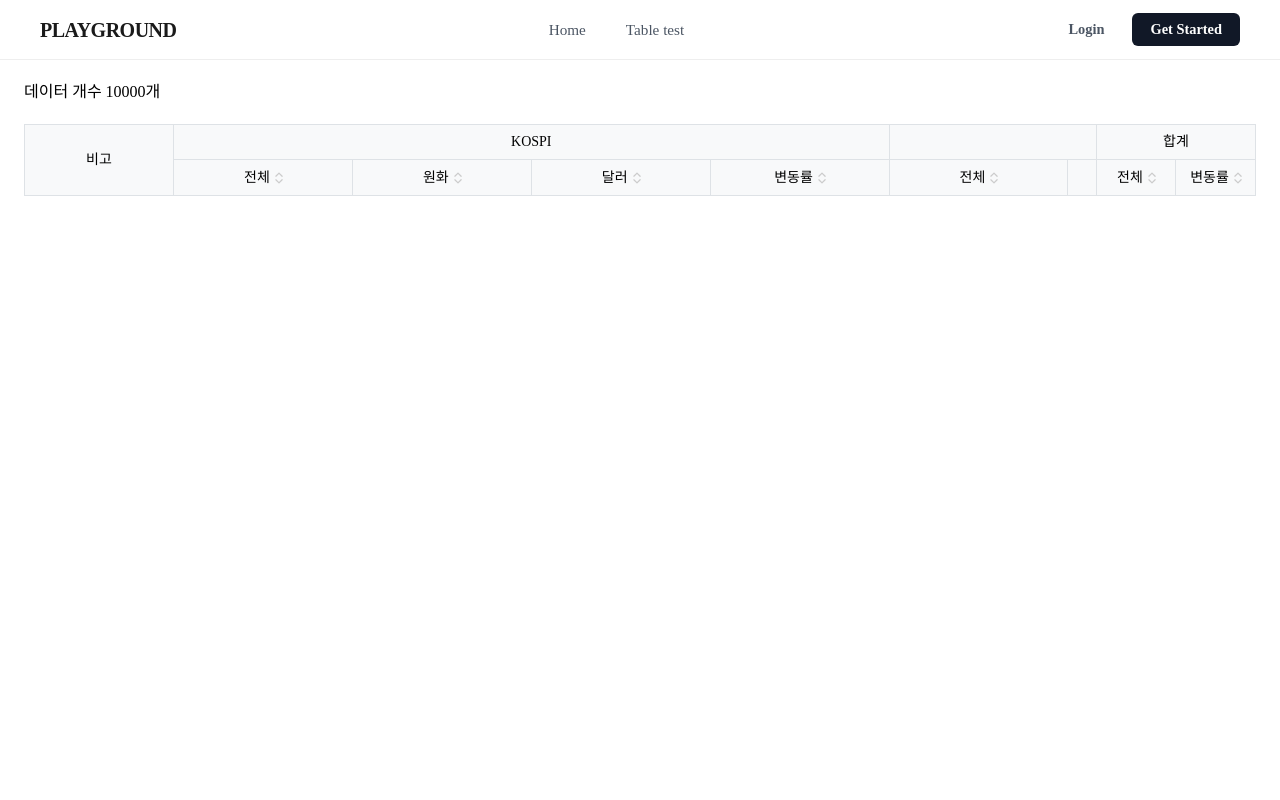
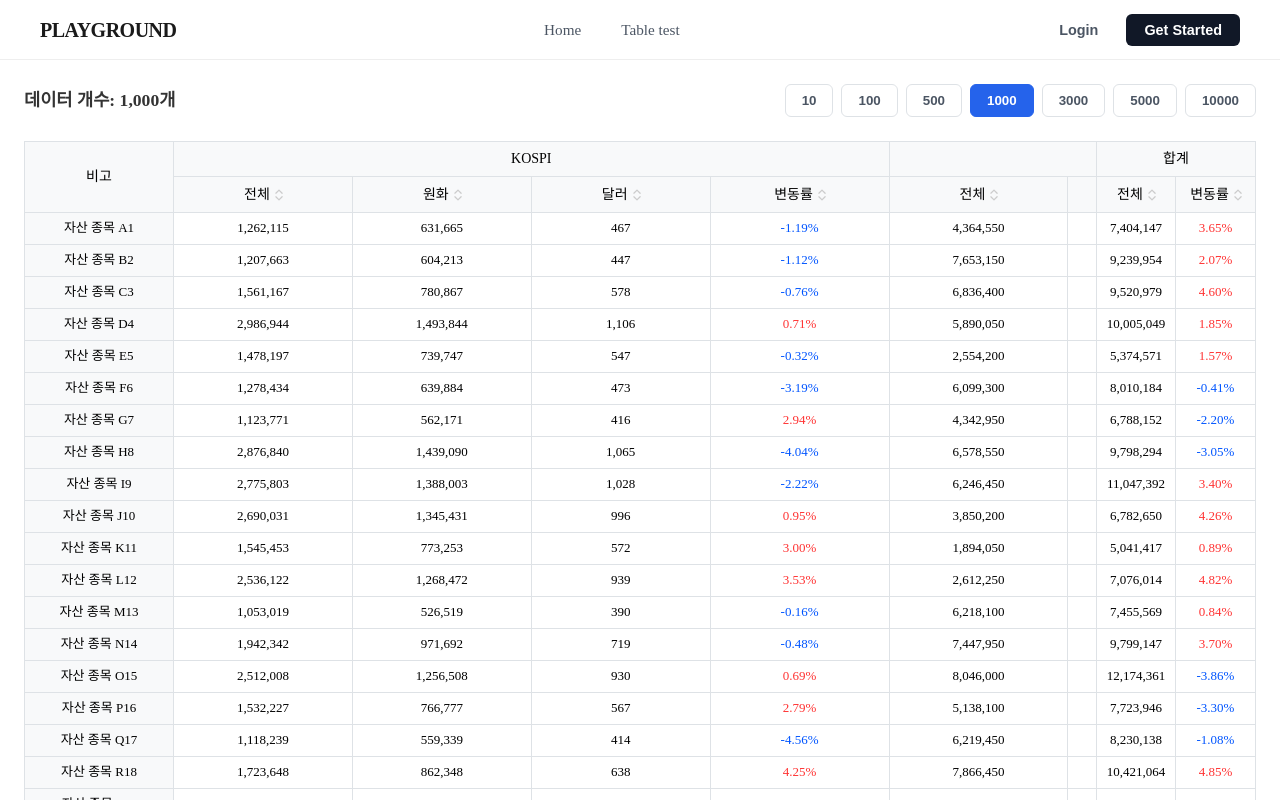
Before and after one commit to ma9pie/playground, a React (Vite) app: page /table-test in a window 1280 px wide. Shown: the top 800 px of the page. Built offline with nearby package versions, Linux system fonts and the light colour scheme.

Commit message:
feat: 데이터 개수 선택 기능 추가

```diff
--- a/package.json
+++ b/package.json
@@ -30,8 +30,6 @@
     "eslint-plugin-react-refresh": "^0.4.24",
     "eslint-plugin-simple-import-sort": "^12.1.1",
     "globals": "^16.5.0",
-    "normalize.css": "^8.0.1",
-    "reset-css": "^5.0.2",
     "typescript": "~5.9.3",
     "typescript-eslint": "^8.46.4",
     "vite": "^7.2.4"
--- a/src/pages/TableTest/Component/index.tsx
+++ b/src/pages/TableTest/Component/index.tsx
@@ -2,7 +2,6 @@ import styled from "@emotion/styled";
 import { useCallback, useMemo, useState, useTransition } from "react";
 
 import Sorter from "@/components/Sorter";
-import { DATA_COUNT } from "@/pages/TableTest/common/constants";
 import {
   FirstTh,
   LastTh,
@@ -12,10 +11,11 @@ import {
   THead,
   Tr,
 } from "@/pages/TableTest/common/styles";
-import { generateMockData } from "@/pages/TableTest/common/utils";
 import Row from "@/pages/TableTest/Component/Row";
 
-const MOCK_DATA = generateMockData(DATA_COUNT);
+interface IProps {
+  data: any;
+}
 
 // 정렬 설정 타입
 interface ISortConfig {
@@ -23,7 +23,7 @@ interface ISortConfig {
   direction: "ASC" | "DESC" | "NONE";
 }
 
-const Component = () => {
+const Component = ({ data }: IProps) => {
   const [isPending, startTransition] = useTransition();
   const [sortConfig, setSortConfig] = useState<ISortConfig>({
     key: "",
@@ -32,18 +32,18 @@ const Component = () => {
 
   const sortedData = useMemo(() => {
     const { key, direction } = sortConfig;
-    if (direction === "NONE" || !key) return MOCK_DATA;
+    if (direction === "NONE" || !key) return data;
 
     const isAsc = direction === "ASC";
 
-    return [...MOCK_DATA].sort((a, b) => {
+    return [...data].sort((a, b) => {
       const aVal = a.sortKeys[key];
       const bVal = b.sortKeys[key];
 
       if (aVal === bVal) return 0;
       return isAsc ? (aVal > bVal ? 1 : -1) : aVal < bVal ? 1 : -1;
     });
-  }, [sortConfig]);
+  }, [data, sortConfig]);
 
   const getSortDirection = (key: string) => {
     return sortConfig.key === key ? sortConfig.direction : "NONE";
@@ -176,8 +176,8 @@ const Component = () => {
         </THead>
 
         <TBody>
-          {sortedData.map((data) => (
-            <Row key={data.id} data={data}></Row>
+          {sortedData.map((item: any) => (
+            <Row key={item.id} data={item}></Row>
           ))}
         </TBody>
       </Table>
--- a/src/pages/TableTest/common/constants/index.ts
+++ b/src/pages/TableTest/common/constants/index.ts
@@ -1 +1,5 @@
-export const DATA_COUNT = 10000;
+export const DEFAULT_DATA_COUNT = 1000;
+
+export const DATA_COUNTS = [10, 100, 500, 1000, 3000, 5000, 10000];
+
+export const DATA_COUNT_STORAGE_KEY = "table_data_count";
--- a/src/pages/TableTest/index.tsx
+++ b/src/pages/TableTest/index.tsx
@@ -1,13 +1,44 @@
 import styled from "@emotion/styled";
+import { useEffect, useMemo, useState } from "react";
 
-import { DATA_COUNT } from "@/pages/TableTest/common/constants";
+import {
+  DATA_COUNT_STORAGE_KEY,
+  DATA_COUNTS,
+  DEFAULT_DATA_COUNT,
+} from "@/pages/TableTest/common/constants";
+import { generateMockData } from "@/pages/TableTest/common/utils";
 import Component from "@/pages/TableTest/Component";
 
 const TableTest = () => {
+  const [count, setCount] = useState<number>(() => {
+    const saved = localStorage.getItem(DATA_COUNT_STORAGE_KEY);
+    return saved ? parseInt(saved, 10) : DEFAULT_DATA_COUNT;
+  });
+
+  const mockData = useMemo(() => generateMockData(count), [count]);
+
+  useEffect(() => {
+    localStorage.setItem(DATA_COUNT_STORAGE_KEY, count.toString());
+  }, [count]);
+
   return (
     <Wrapper>
-      <Info>{`데이터 개수 ${DATA_COUNT}개`}</Info>
-      <Component></Component>
+      <HeaderSection>
+        <Info>{`데이터 개수: ${count.toLocaleString()}개`}</Info>
+        <ButtonGroup>
+          {DATA_COUNTS.map((num) => (
+            <CountButton
+              key={num}
+              active={count === num}
+              onClick={() => setCount(num)}
+            >
+              {num}
+            </CountButton>
+          ))}
+        </ButtonGroup>
+      </HeaderSection>
+
+      <Component data={mockData} />
     </Wrapper>
   );
 };
@@ -20,4 +51,39 @@ const Wrapper = styled.div`
   gap: 24px;
   padding: 24px;
 `;
-const Info = styled.div``;
+
+const HeaderSection = styled.div`
+  display: flex;
+  align-items: center;
+  justify-content: space-between;
+  flex-wrap: wrap;
+  gap: 16px;
+`;
+
+const Info = styled.div`
+  font-size: 1.1rem;
+  font-weight: 700;
+  color: #333;
+`;
+
+const ButtonGroup = styled.div`
+  display: flex;
+  gap: 8px;
+  flex-wrap: wrap;
+`;
+
+const CountButton = styled.button<{ active: boolean }>`
+  padding: 8px 16px;
+  border-radius: 6px;
+  border: 1px solid ${(props) => (props.active ? "#2563eb" : "#dee2e6")};
+  background-color: ${(props) => (props.active ? "#2563eb" : "#ffffff")};
+  color: ${(props) => (props.active ? "#ffffff" : "#4b5563")};
+  font-weight: 600;
+  cursor: pointer;
+  transition: all 0.2s ease;
+
+  &:hover {
+    background-color: ${(props) => (props.active ? "#1d4ed8" : "#f8f9fa")};
+    border-color: #2563eb;
+  }
+`;
--- a/src/styles/index.css
+++ b/src/styles/index.css
@@ -1,6 +1,4 @@
-@import "normalize.css";
-@import "reset-css";
-
+@import "@/styles/reset.css";
 :root {
   height: 100%;
 }
--- /dev/null
+++ b/src/styles/reset.css
@@ -0,0 +1,129 @@
+/* http://meyerweb.com/eric/tools/css/reset/
+   v2.0 | 20110126
+   License: none (public domain)
+*/
+
+html,
+body,
+div,
+span,
+applet,
+object,
+iframe,
+h1,
+h2,
+h3,
+h4,
+h5,
+h6,
+p,
+blockquote,
+pre,
+a,
+abbr,
+acronym,
+address,
+big,
+cite,
+code,
+del,
+dfn,
+em,
+img,
+ins,
+kbd,
+q,
+s,
+samp,
+small,
+strike,
+strong,
+sub,
+sup,
+tt,
+var,
+b,
+u,
+i,
+center,
+dl,
+dt,
+dd,
+ol,
+ul,
+li,
+fieldset,
+form,
+label,
+legend,
+table,
+caption,
+tbody,
+tfoot,
+thead,
+tr,
+th,
+td,
+article,
+aside,
+canvas,
+details,
+embed,
+figure,
+figcaption,
+footer,
+header,
+hgroup,
+menu,
+nav,
+output,
+ruby,
+section,
+summary,
+time,
+mark,
+audio,
+video {
+  margin: 0;
+  padding: 0;
+  border: 0;
+  font-size: 100%;
+  font: inherit;
+  vertical-align: baseline;
+}
+/* HTML5 display-role reset for older browsers */
+article,
+aside,
+details,
+figcaption,
+figure,
+footer,
+header,
+hgroup,
+menu,
+nav,
+section {
+  display: block;
+}
+body {
+  line-height: 1;
+}
+ol,
+ul {
+  list-style: none;
+}
+blockquote,
+q {
+  quotes: none;
+}
+blockquote:before,
+blockquote:after,
+q:before,
+q:after {
+  content: "";
+  content: none;
+}
+table {
+  border-collapse: collapse;
+  border-spacing: 0;
+}
```
Also changed, not shown: 1 other file (tests, documents, lock files or other folders).
